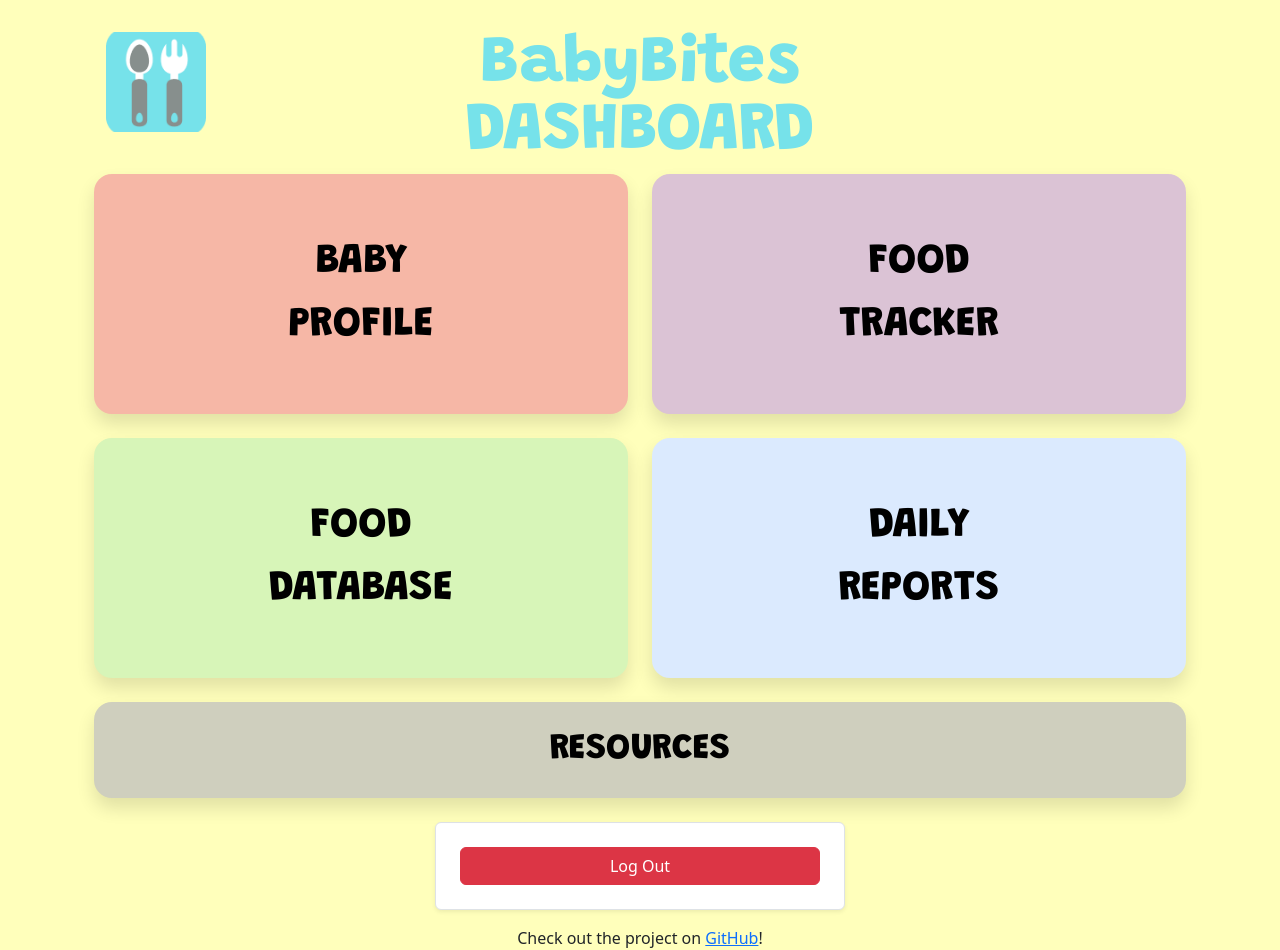
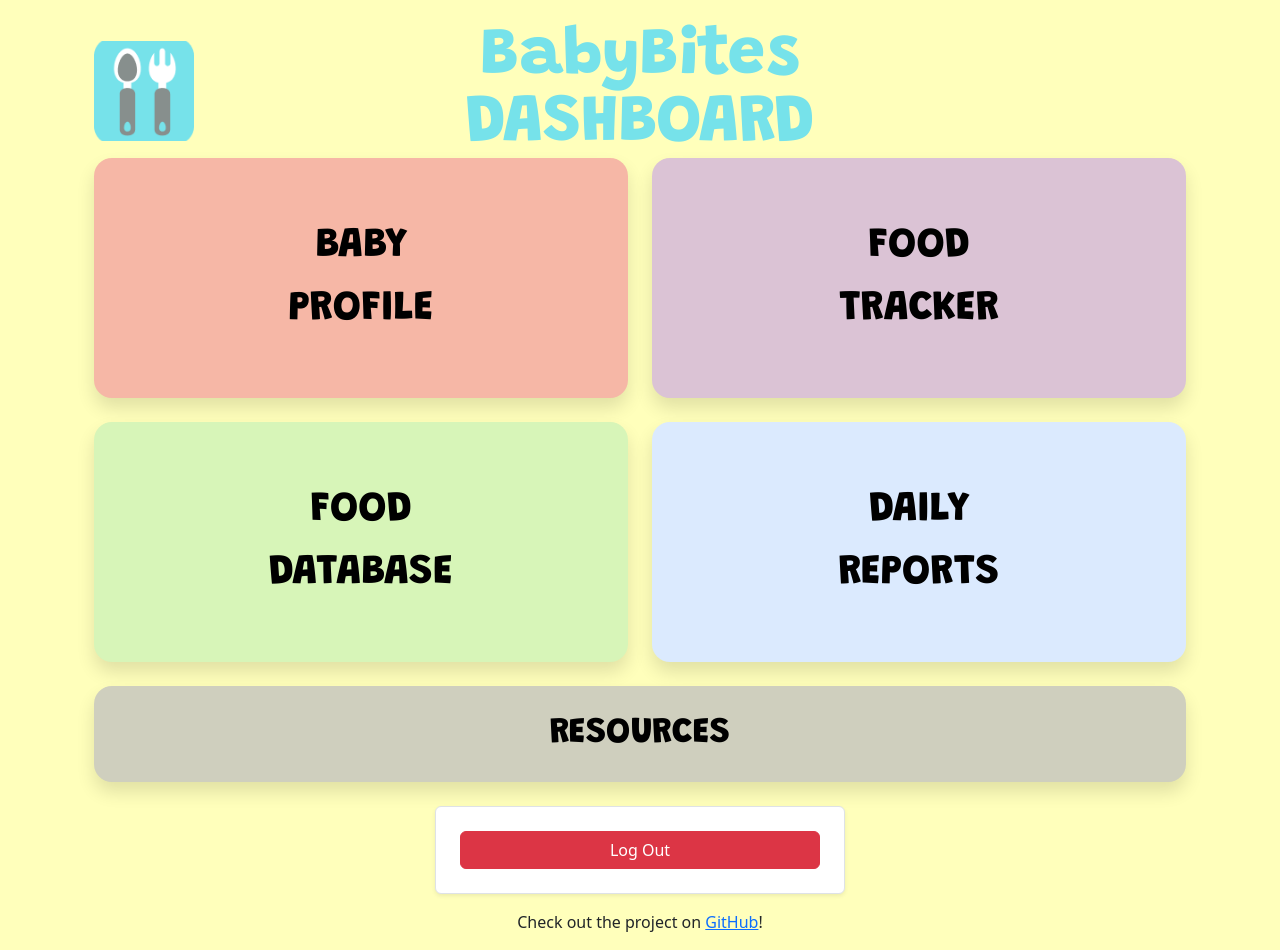
Before and after one commit to dledw001/BabyBites, a Django app: page /dashboard/ in a window 1280 px wide. Run offline with Django 5.2, Linux system fonts and the light colour scheme; the visitor is signed in with stand-in values (Sample User, id 1).

Commit message:
dashboardtitle

```diff
--- a/core/static/core/css/custom.css
+++ b/core/static/core/css/custom.css
@@ -4,11 +4,10 @@
 
 /*bb logo*/
 .bb-logo {
-    width: 100px;
-    height: 100px;
+    width: 100px; height: 100px;
     background-image: url(../img/babybites-logo.png);
     background-size: cover;
-    background-position: right;
+    background-position: left;
 }
 
 /* Header */
--- a/core/templates/dashboard.html
+++ b/core/templates/dashboard.html
@@ -2,14 +2,17 @@
 {% block title %}Dashboard{% endblock %}
 
 {% block content %}
-    <div class="container my-4 position-relative">
-        <!-- pinned logo -->
-        <div class="bb-logo position-absolute" style="left:24px; top:8px;"></div>
+    <div class="container my-4">
+        <div class="d-flex align-items-center justify-content-between">
+            <div class="bb-logo"></div>
 
-        <h1 class="bb-title mb-0 text-center py-2">
-            <span class="top">BabyBites</span>
-            <span class="bottom">DASHBOARD</span>
-        </h1>
+            <h1 class="m-0 text-center flex-grow-1 bb-title">
+                <span class="top">BabyBites</span>
+                <span class="bottom">DASHBOARD</span>
+            </h1>
+
+            <div class="d-none d-sm-block" style="width:100px;height:100px;"></div>
+        </div>
 
         <div class="row g-4">
             <div class="col-12 col-md-6">
```
